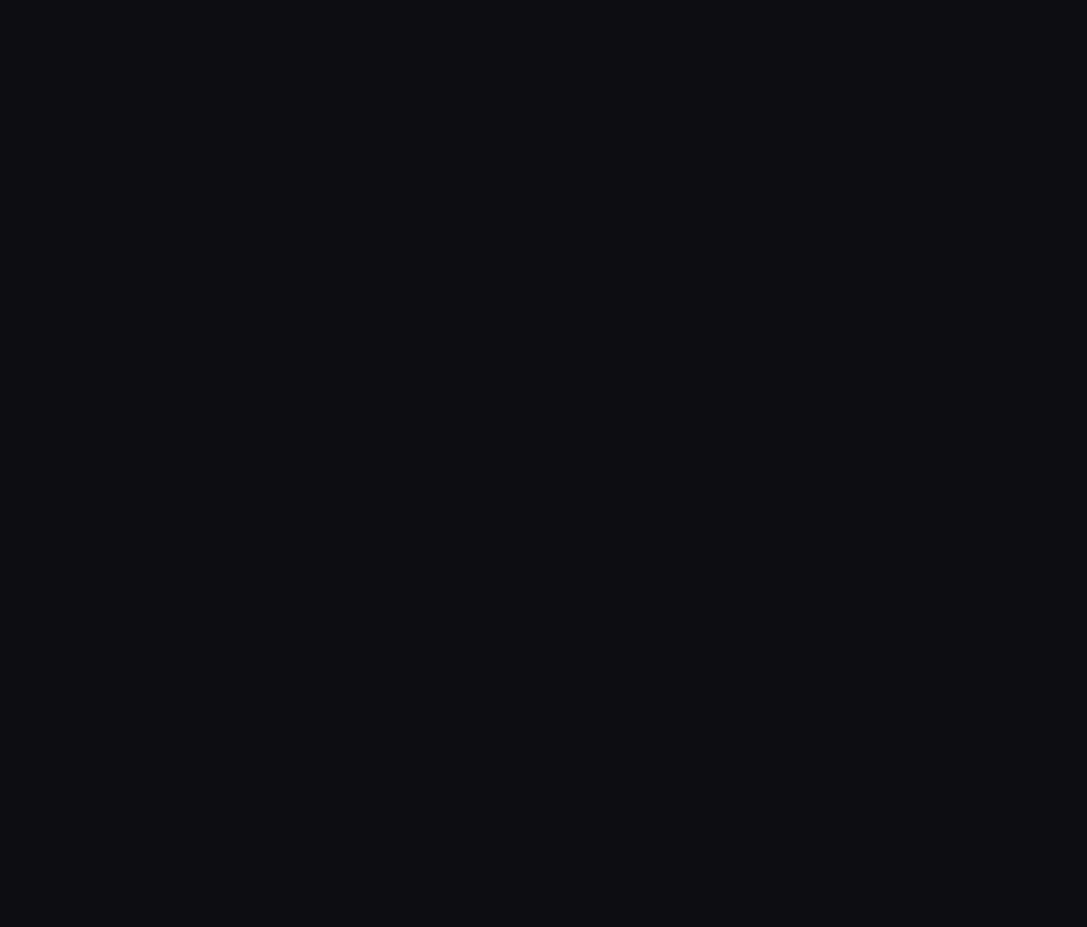
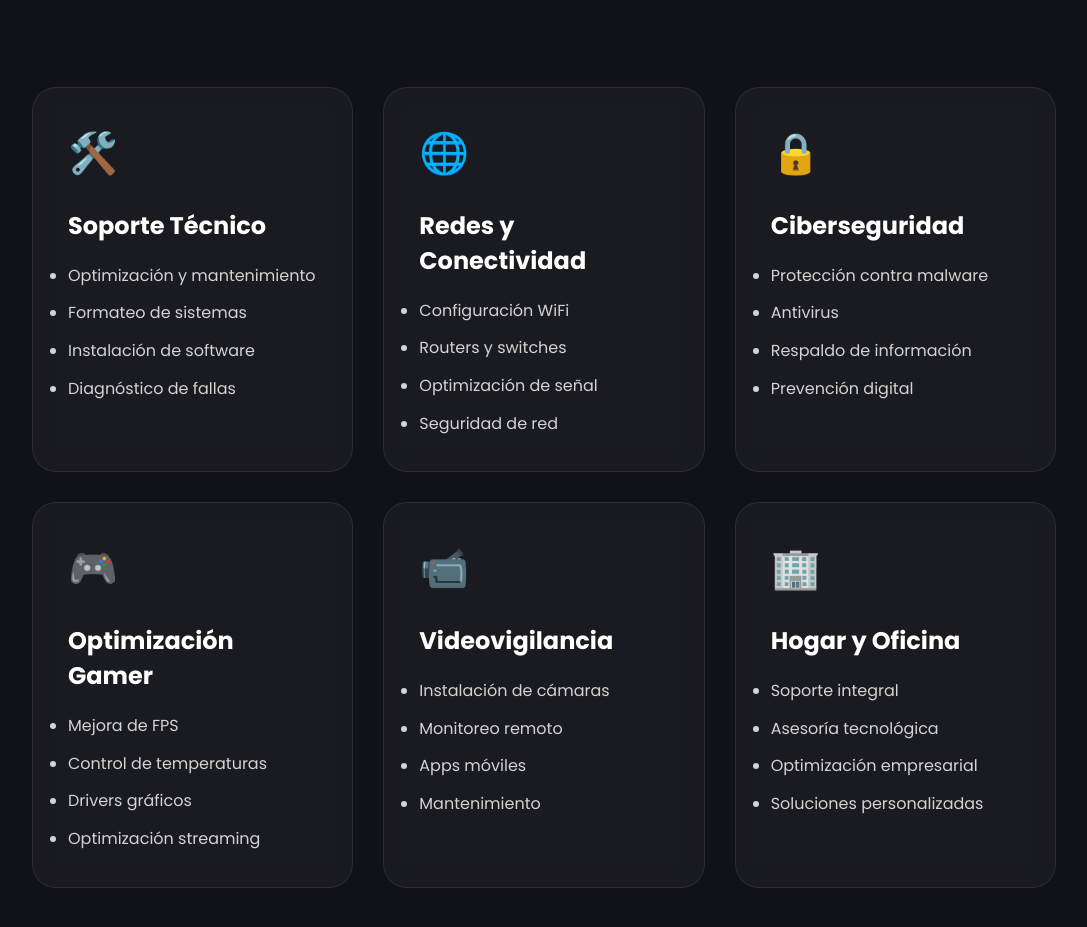
Before and after one commit to Wisan06/gg-tech-support, a React (Vite) app: page / in a window 1280 px wide. Shown: the part 1069-1996 px from the top of the page, without its empty margins (96-1183 px from the left). Before the commit the page ends 894 px from the top, so only its background shows below. Built offline with nearby package versions, Linux system fonts and the light colour scheme.

Commit message:
Services

```diff
--- a/src/App.jsx
+++ b/src/App.jsx
@@ -1,11 +1,13 @@
 import Navbar from './components/Navbar'
 import Hero from './components/Hero'
+import Services from './components/Services'
 
 function App() {
   return (
     <>
       <Navbar />
       <Hero />
+      <Services />
     </>
   )
 }
--- /dev/null
+++ b/src/components/Services.jsx
@@ -0,0 +1,114 @@
+function Services() {
+
+  const services = [
+    {
+      title: "Soporte Técnico",
+      icon: "🛠️",
+      items: [
+        "Optimización y mantenimiento",
+        "Formateo de sistemas",
+        "Instalación de software",
+        "Diagnóstico de fallas"
+      ]
+    },
+
+    {
+      title: "Redes y Conectividad",
+      icon: "🌐",
+      items: [
+        "Configuración WiFi",
+        "Routers y switches",
+        "Optimización de señal",
+        "Seguridad de red"
+      ]
+    },
+
+    {
+      title: "Ciberseguridad",
+      icon: "🔒",
+      items: [
+        "Protección contra malware",
+        "Antivirus",
+        "Respaldo de información",
+        "Prevención digital"
+      ]
+    },
+
+    {
+      title: "Optimización Gamer",
+      icon: "🎮",
+      items: [
+        "Mejora de FPS",
+        "Control de temperaturas",
+        "Drivers gráficos",
+        "Optimización streaming"
+      ]
+    },
+
+    {
+      title: "Videovigilancia",
+      icon: "📹",
+      items: [
+        "Instalación de cámaras",
+        "Monitoreo remoto",
+        "Apps móviles",
+        "Mantenimiento"
+      ]
+    },
+
+    {
+      title: "Hogar y Oficina",
+      icon: "🏢",
+      items: [
+        "Soporte integral",
+        "Asesoría tecnológica",
+        "Optimización empresarial",
+        "Soluciones personalizadas"
+      ]
+    }
+  ]
+
+  return (
+
+    <section className="services" id="services">
+
+      <h2>
+        Servicios Profesionales
+      </h2>
+
+      <div className="services-grid">
+
+        {services.map((service, index) => (
+
+          <div className="service-card" key={index}>
+
+            <span className="service-icon">
+              {service.icon}
+            </span>
+
+            <h3>
+              {service.title}
+            </h3>
+
+            <ul>
+
+              {service.items.map((item, i) => (
+                <li key={i}>
+                  {item}
+                </li>
+              ))}
+
+            </ul>
+
+          </div>
+
+        ))}
+
+      </div>
+
+    </section>
+
+  )
+}
+
+export default Services
--- a/src/index.css
+++ b/src/index.css
@@ -130,3 +130,56 @@ nav a:hover{
   }
 
 }
+
+.services{
+  padding:120px 10%;
+  background:#111118;
+}
+
+.services h2{
+  text-align:center;
+  font-size:3rem;
+  margin-bottom:70px;
+}
+
+.services-grid{
+  display:grid;
+  grid-template-columns:repeat(auto-fit,minmax(300px,1fr));
+  gap:30px;
+}
+
+.service-card{
+  background:rgba(255,255,255,0.04);
+  border:1px solid rgba(255,255,255,0.08);
+  border-radius:24px;
+  padding:35px;
+  transition:0.3s;
+  backdrop-filter:blur(10px);
+}
+
+.service-card:hover{
+  transform:translateY(-8px);
+  border-color:#0363cf;
+}
+
+.service-icon{
+  font-size:2.5rem;
+  display:block;
+  margin-bottom:25px;
+}
+
+.service-card h3{
+  font-size:1.5rem;
+  margin-bottom:20px;
+}
+
+.service-card ul{
+  display:flex;
+  flex-direction:column;
+  gap:12px;
+}
+
+.service-card li{
+  color:#d4d4d4;
+  line-height:1.6;
+}
```
